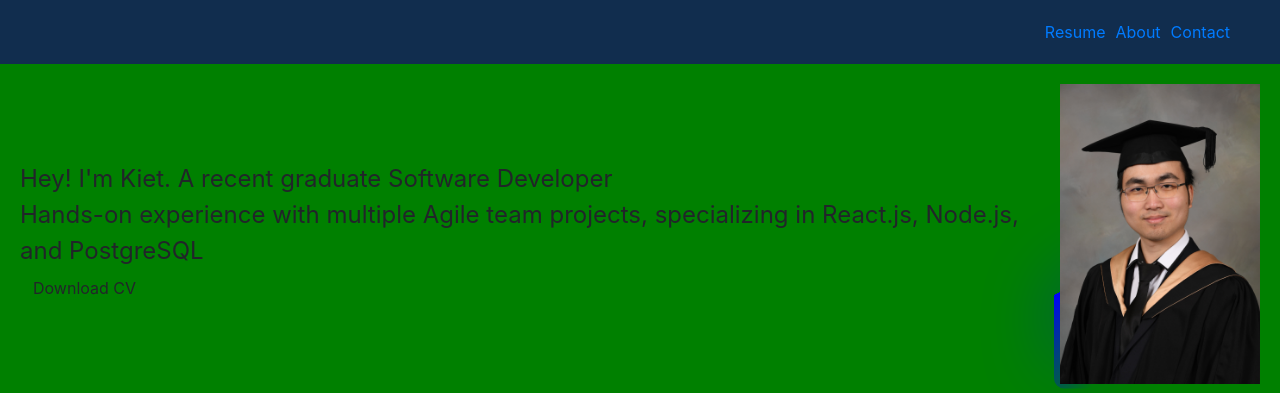
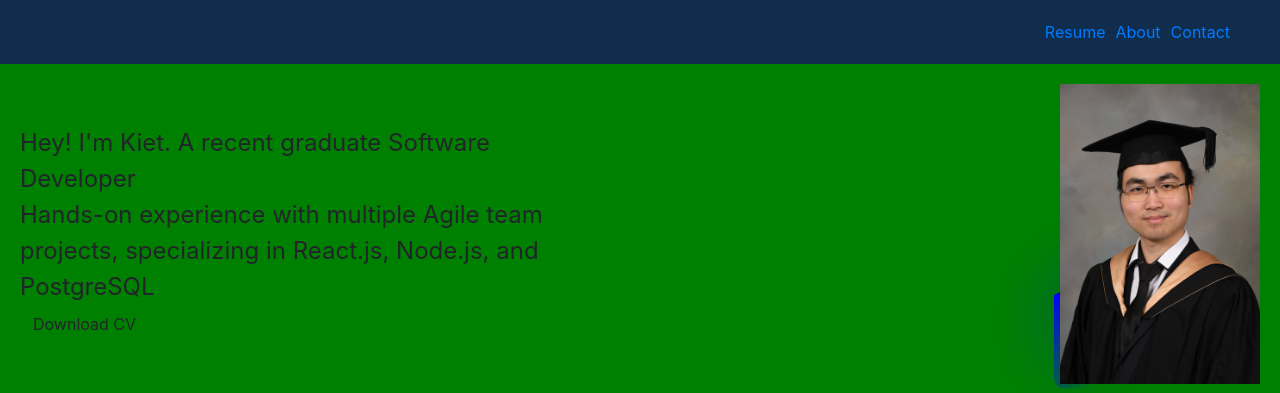
Before and after one commit to kietthely/Online-Resume, a plain HTML site: page index.html in a window 1280 px wide. Shown: the top 393 px of the page. Drawn offline with nearby package versions, Linux system fonts and the light colour scheme.

Commit message:
Adjust margin for the hero section
Add different margins for different resolutions

```diff
--- a/styles.css
+++ b/styles.css
@@ -37,8 +37,9 @@ a {
   font-size: 1.5em;
 }
 .hero-container {
-  float: left;
+  margin-right: 50px;
 }
+
 .carousel-item {
   background-color: black;
   display: flex;
@@ -103,3 +104,8 @@ a {
 }
 .contact-section {
 }
+@media (min-width: 992px) {
+  .hero-container {
+    margin-right: 20em;
+  }
+}
```
